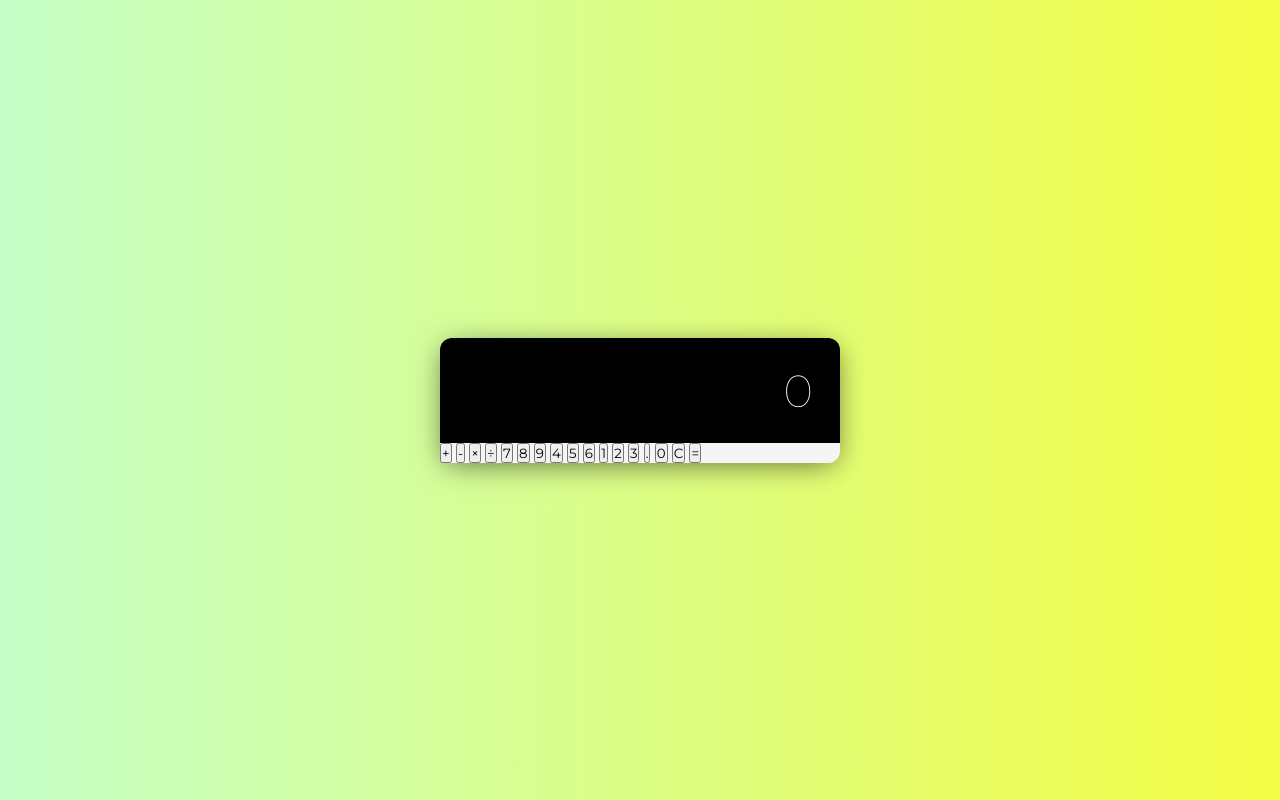
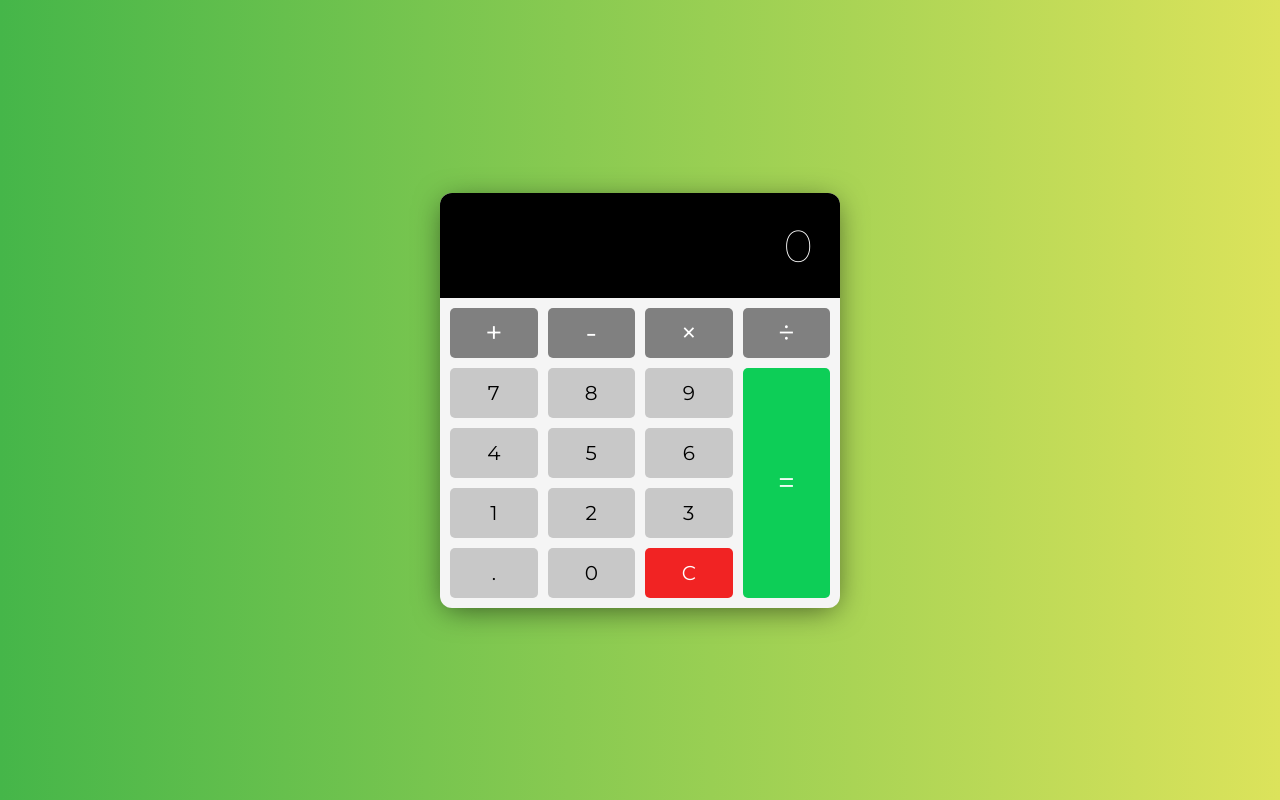
Before and after one commit to tomek-m-coder/JS-Calculator, a plain HTML site: page index.html in a window 1280 px wide. Drawn offline with Linux system fonts and the light colour scheme.

Commit message:
Add files via upload

```diff
--- a/style.css
+++ b/style.css
@@ -7,13 +7,14 @@
 }
 
 body {
-  background: linear-gradient(to right, #c5ffc7, #f4fd44);
+  background: linear-gradient(to right, #45b649, #dce35b);
   min-height: 100vh;
   display: flex;
   justify-content: center;
   align-items: center;
   margin: 0;
 }
+
 .calculator {
   background: whitesmoke;
   width: 400px;
@@ -31,6 +32,7 @@ body {
   justify-content: flex-end;
   border-radius: 12px 12px 0 0;
 }
+
 .calculator-display h1 {
   margin: 0;
   padding: 25px;
@@ -39,6 +41,7 @@ body {
   overflow-x: auto;
   letter-spacing: 0.13rem;
 }
+
 /* Custom Scrollbar */
 
 ::-webkit-scrollbar {
@@ -56,3 +59,63 @@ body {
 ::-webkit-scrollbar-thumb:hover {
   background: #555;
 }
+
+/* Buttons */
+.calculator-buttons {
+  display: grid;
+  grid-template-columns: repeat(4, 1fr);
+  grid-gap: 10px;
+  padding: 10px;
+}
+
+button {
+  min-height: 50px;
+  font-size: 20px;
+  font-weight: 400;
+  border: none;
+  border-radius: 5px;
+  cursor: pointer;
+  background: rgb(200, 200, 200);
+  user-select: none;
+}
+
+button:hover {
+  filter: brightness(110%);
+}
+
+button:active {
+  transform: translateY(1px);
+}
+
+button:focus {
+  outline: none;
+}
+
+.operator {
+  color: white;
+  background: gray;
+  font-size: 30px;
+}
+
+.clear {
+  background: rgb(241, 35, 35);
+  color: white;
+}
+
+.clear:hover {
+  filter: brightness(90%);
+}
+
+.equals-sign {
+  grid-column: -2;
+  grid-row: 2 / span 4;
+  background: rgb(13, 206, 87);
+}
+
+/* Media Queries */
+/* Large Smartphone Vertical */
+@media screen and (max-width: 600px) {
+  .calculator {
+    width: 95%;
+  }
+}
```
